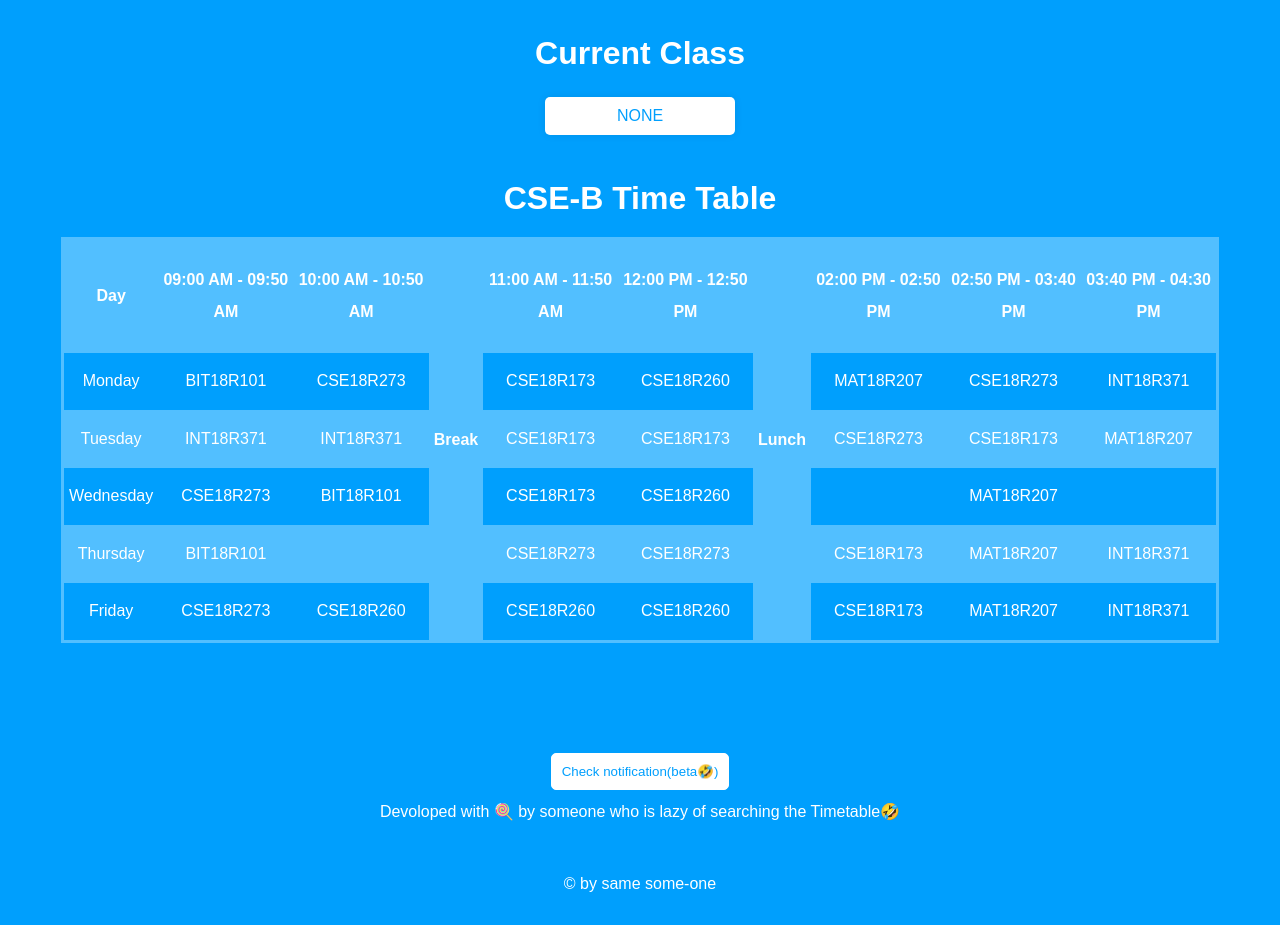
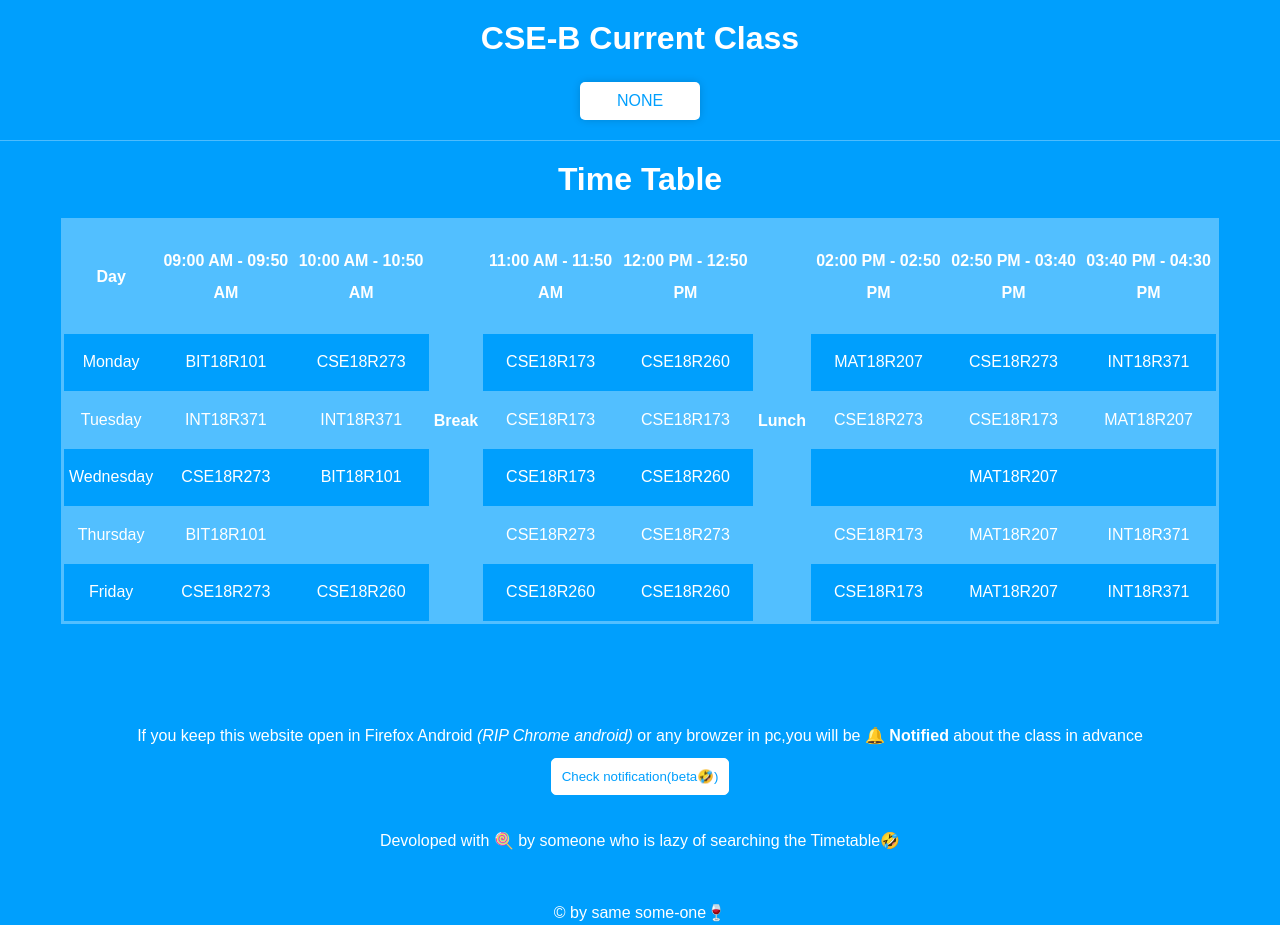
Before and after one commit to myselfmohith/CSE-B-Class-Join, a plain HTML site: page index.html in a window 1280 px wide. Before the commit the page ends 896 px from the top, so only its background shows below. Drawn offline with Linux system fonts and the light colour scheme.

Commit message:
🍡 Gave a look to the top bar

```diff
--- a/index.html
+++ b/index.html
@@ -11,10 +11,10 @@
   </head>
   <body>
     <div class="current-container">
-      <h1>Current Class</h1>
-      <div class="pname pname-green"></div>
+      <h1>CSE-B Current Class</h1>
+      <div class="pname"></div>
     </div>
-    <h1>CSE-B Time Table</h1>
+    <h1>Time Table</h1>
     <div class="table-responsive">
       <table>
           <tr>
@@ -87,11 +87,12 @@
           </tr>
       </table>
     </div>
+    <p style="width: 90%; line-height: 1.5; margin: 0 auto;">
+      If you keep this website open in Firefox Android <em>(RIP Chrome android)</em> or any browzer in pc,you will be <strong>🔔 Notified</strong> about the class in advance<br>
     <button onclick='notifyStudent("TEST CLASS")'
-      style="padding: 10px; border-radius: 5px; border: solid 0.5px #ffffff;color: #009ffd;margin: 10px; background-color: #ffffff; cursor: pointer;">Check notification(beta🤣)</button>
-    <p style="width: 90%; line-height: 1.5; margin: 0 auto;">
+      style="padding: 10px; border-radius: 5px; border: solid 0.5px #ffffff;color: #009ffd;margin: 10px; background-color: #ffffff; cursor: pointer;">Check notification(beta🤣)</button><br><br>
       Devoloped with 🍭 by someone who is lazy of searching the Timetable🤣<br><br><br>
-      © by same some-one
+      © by same some-one🍷
     </p>
   </body>
 </html>
--- a/style.css
+++ b/style.css
@@ -8,7 +8,6 @@ body {
   padding: 0;
   display: flex;
   flex-direction: column;
-  height: fit-content;
   justify-content: flex-start;
   align-items: center;
   font-family: sans-serif;
@@ -20,10 +19,11 @@ body {
 .pname {
   background-color: white;
   padding: 10px;
+  min-width: 100px;
+  display: inline-block;
   border-radius: 5px;
-  margin: 10px;
   color: #009ffd;
-  box-shadow: 0 0 10px -1px rgba(0,0,0, 0.1);
+  box-shadow: 0 0 10px -1px rgba(0,0,0, 0.2);
 }
 
 .pname:hover{
@@ -41,7 +41,15 @@ body {
 }
 
 .current-container {
-  padding: 35px;
+  margin: 20px auto;
+  padding-bottom: 20px;
+  background-color: #009ffd;
+  position: -webkit-sticky;
+  position: sticky;
+  top: 0;
+  width: 100%;
+  border-bottom: solid 0.5px rgb(255, 255, 255,0.3);
+  z-index: 999;
 }
 
 h1 {
```
